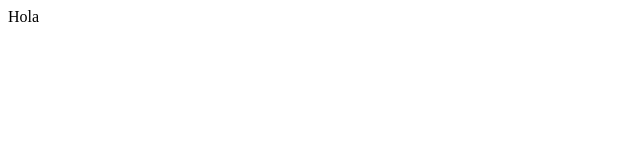
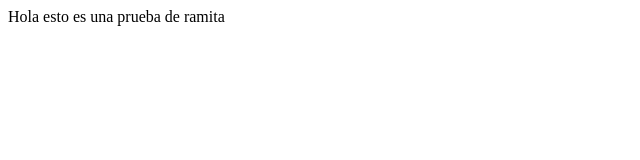
Before and after one commit to hitsystemssl/test, a plain HTML site: page index.html in a window 1280 px wide. Shown: the whole page, without its empty margins (0-640 px from the left). Drawn offline with Linux system fonts and the light colour scheme.

Commit message:
espero que no lo haga

```diff
--- a/index.html
+++ b/index.html
@@ -7,6 +7,6 @@
     <title>Document</title>
 </head>
 <body>
-    Hola
+    Hola esto es una prueba de ramita
 </body>
 </html>
```
